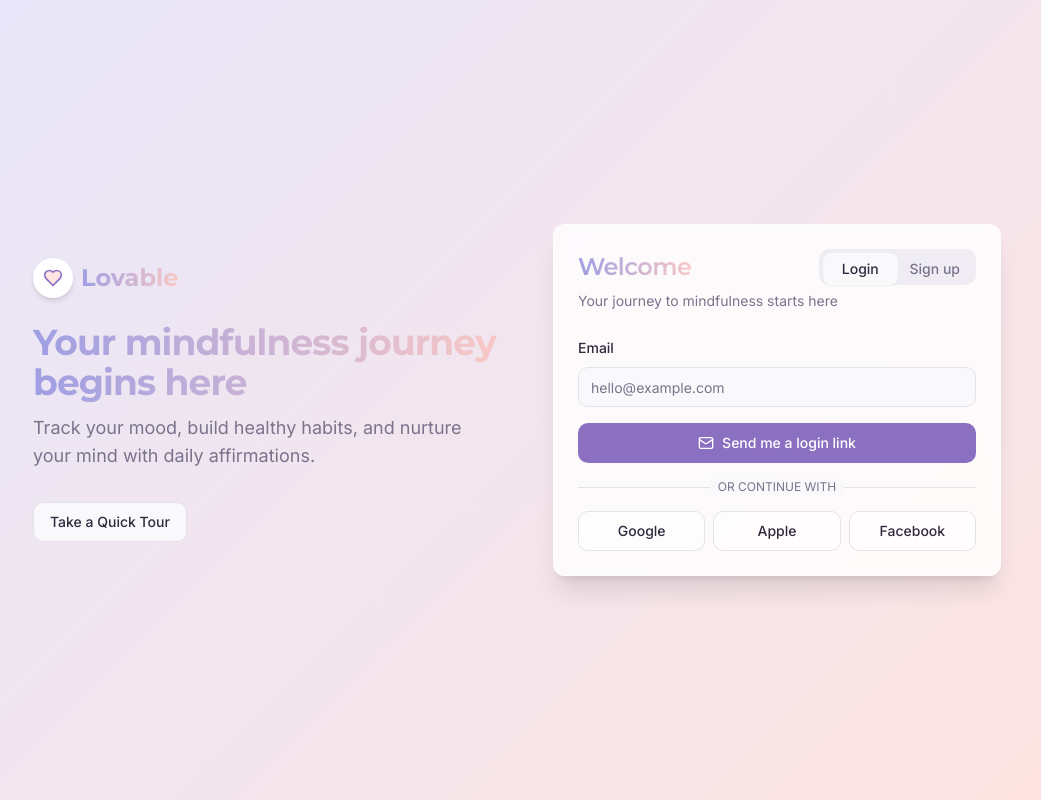
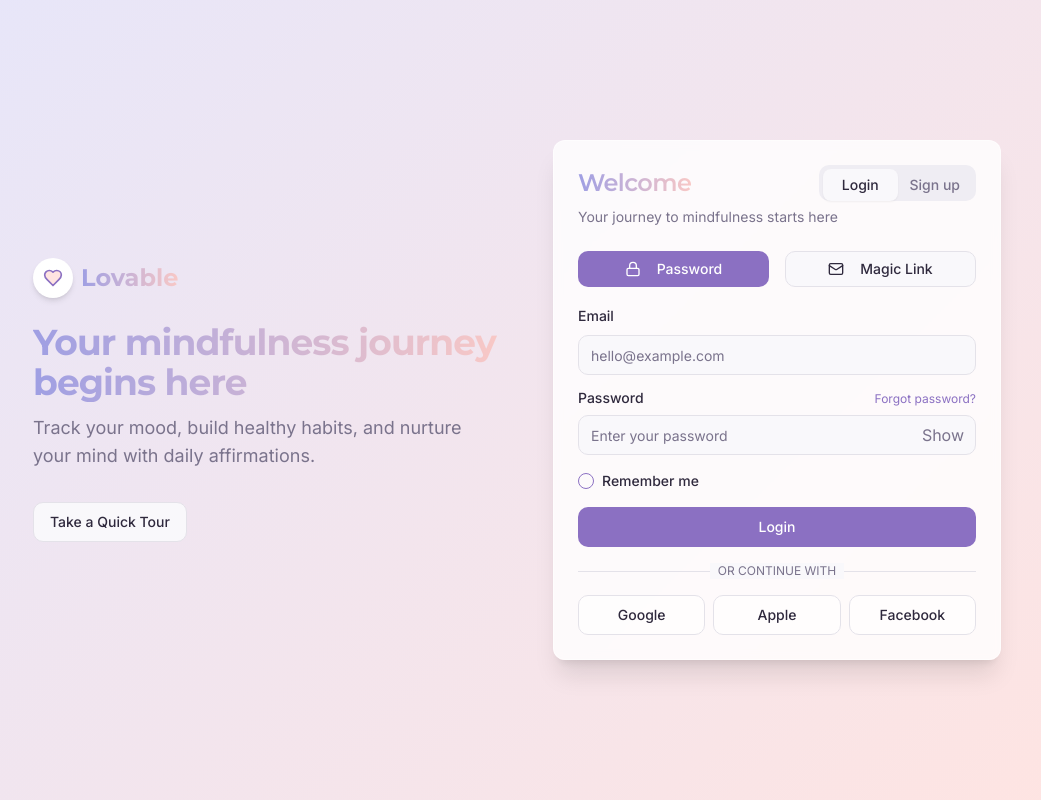
Before and after one commit to Zuhaibkhan100/heart-space-wellbeing-app, a React (Vite) app: page /auth in a window 1280 px wide. Shown: the whole page, without its empty margins (127-1168 px from the left). Built offline with nearby package versions, Linux system fonts and the light colour scheme.

Commit message:
Fix: Login issues
Troubleshoot login issues.

```diff
--- a/src/components/auth/AuthForm.tsx
+++ b/src/components/auth/AuthForm.tsx
@@ -7,19 +7,27 @@ import { Card, CardContent, CardDescription, CardFooter, CardHeader, CardTitle }
 import { Tabs, TabsContent, TabsList, TabsTrigger } from "@/components/ui/tabs";
 import { Progress } from "@/components/ui/progress";
 import { Dialog, DialogContent, DialogHeader, DialogTitle, DialogDescription } from "@/components/ui/dialog";
-import { Check, Mail } from "lucide-react";
+import { Check, Mail, Lock } from "lucide-react";
 import { useToast } from "@/hooks/use-toast";
+import { useNavigate } from "react-router-dom";
+import { Checkbox } from "@/components/ui/checkbox";
 
 export const AuthForm = () => {
   const [isLoading, setIsLoading] = useState(false);
   const [showPassword, setShowPassword] = useState(false);
   const [passwordStrength, setPasswordStrength] = useState(0);
   const [email, setEmail] = useState("");
+  const [password, setPassword] = useState("");
   const [showEmailSent, setShowEmailSent] = useState(false);
+  const [loginMethod, setLoginMethod] = useState<"password" | "magic-link">("password");
+  const [rememberMe, setRememberMe] = useState(false);
   const { toast } = useToast();
+  const navigate = useNavigate();
 
   const handlePasswordChange = (e: React.ChangeEvent<HTMLInputElement>) => {
     const value = e.target.value;
+    setPassword(value);
+
     // Simple password strength calculator
     let strength = 0;
     if (value.length > 0) strength += 20;
@@ -47,6 +55,23 @@ export const AuthForm = () => {
     }, 1500);
   };
 
+  const handlePasswordLogin = (e: React.FormEvent) => {
+    e.preventDefault();
+    if (!email || !password) return;
+
+    setIsLoading(true);
+    // Simulate API call
+    setTimeout(() => {
+      setIsLoading(false);
+      toast({
+        title: "Login successful",
+        description: "Welcome back to Lovable!",
+      });
+      // Redirect to dashboard
+      navigate("/");
+    }, 1000);
+  };
+
   const handleSubmit = (e: React.FormEvent) => {
     e.preventDefault();
     setIsLoading(true);
@@ -57,6 +82,7 @@ export const AuthForm = () => {
         title: "Success!",
         description: "Welcome to Lovable.",
       });
+      navigate("/");
     }, 1000);
   };
 
@@ -78,6 +104,91 @@ export const AuthForm = () => {
 
         <CardContent>
           <TabsContent value="login" className="mt-0 space-y-4">
+            <div className="flex justify-center space-x-4 mb-4">
+              <Button
+                variant={loginMethod === "password" ? "default" : "outline"}
+                size="sm"
+                onClick={() => setLoginMethod("password")}
+                className="w-1/2"
+              >
+                <Lock className="h-4 w-4 mr-2" />
+                Password
+              </Button>
+              <Button
+                variant={loginMethod === "magic-link" ? "default" : "outline"}
+                size="sm"
+                onClick={() => setLoginMethod("magic-link")}
+                className="w-1/2"
+              >
+                <Mail className="h-4 w-4 mr-2" />
+                Magic Link
+              </Button>
+            </div>
+
+            {loginMethod === "password" ? (
+              <form onSubmit={handlePasswordLogin}>
+                <div className="space-y-4">
+                  <div className="space-y-2">
+                    <Label htmlFor="email-login">Email</Label>
+                    <Input
+                      id="email-login"
+                      type="email"
+                      placeholder="hello@example.com"
+                      className="input-focus-glow"
+                      value={email}
+                      onChange={(e) => setEmail(e.target.value)}
+                      required
+                    />
+                  </div>
+                  <div className="space-y-2">
+                    <div className="flex justify-between">
+                      <Label htmlFor="password-login">Password</Label>
+                      <a href="#" className="text-xs text-primary hover:underline">Forgot password?</a>
+                    </div>
+                    <div className="relative">
+                      <Input
+                        id="password-login"
+                        type={showPassword ? "text" : "password"}
+                        placeholder="Enter your password"
+                        className="input-focus-glow"
+                        value={password}
+                        onChange={(e) => setPassword(e.target.value)}
+                        required
+                      />
+                      <button
+                        type="button"
+                        className="absolute right-3 top-1/2 transform -translate-y-1/2 text-muted-foreground hover:text-foreground"
+                        onClick={() => setShowPassword(!showPassword)}
+                      >
+                        {showPassword ? "Hide" : "Show"}
+                      </button>
+                    </div>
+                  </div>
+                  <div className="flex items-center space-x-2">
+                    <Checkbox
+                      id="remember-me"
+                      checked={rememberMe}
+                      onCheckedChange={() => setRememberMe(!rememberMe)}
+                    />
+                    <Label htmlFor="remember-me" className="text-sm cursor-pointer">Remember me</Label>
+                  </div>
+                  <Button
+                    className="w-full"
+                    type="submit"
+                    disabled={isLoading}
+                  >
+                    {isLoading ? (
+                      <span className="flex items-center gap-2">
+                        <span className="h-4 w-4 border-2 border-current border-r-transparent rounded-full animate-spin" />
+                        Logging in...
+                      </span>
+                    ) : (
+                      "Login"
+                    )}
+                  </Button>
+                </div>
+              </form>
+            ) : (
               <form onSubmit={handleEmailSubmit}>
                 <div className="space-y-4">
                   <div className="space-y-2">
@@ -112,6 +223,7 @@ export const AuthForm = () => {
                   </Button>
                 </div>
               </form>
+            )}
 
             <div className="relative">
               <div className="absolute inset-0 flex items-center">
@@ -126,7 +238,18 @@ export const AuthForm = () => {
 
             <div className="grid grid-cols-3 gap-2">
               {["Google", "Apple", "Facebook"].map((provider) => (
-                <Button key={provider} variant="outline" className="bg-white/50 hover:bg-white">
+                <Button
+                  key={provider}
+                  variant="outline"
+                  className="bg-white/50 hover:bg-white"
+                  onClick={() => {
+                    setIsLoading(true);
+                    setTimeout(() => {
+                      navigate("/");
+                      setIsLoading(false);
+                    }, 1000);
+                  }}
+                >
                   {provider}
                 </Button>
               ))}
```
Lines whose indentation alone changed are shown as unchanged.
